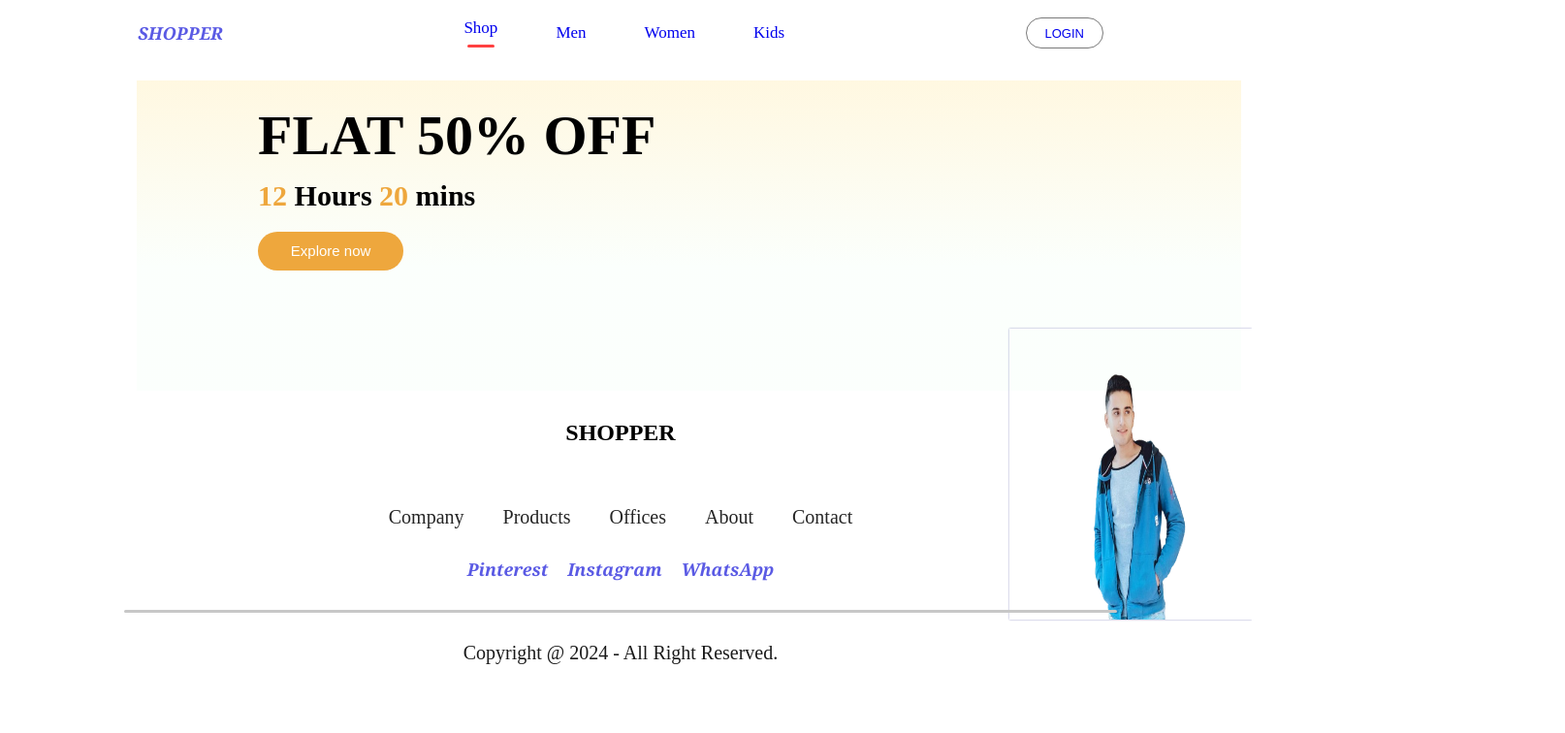
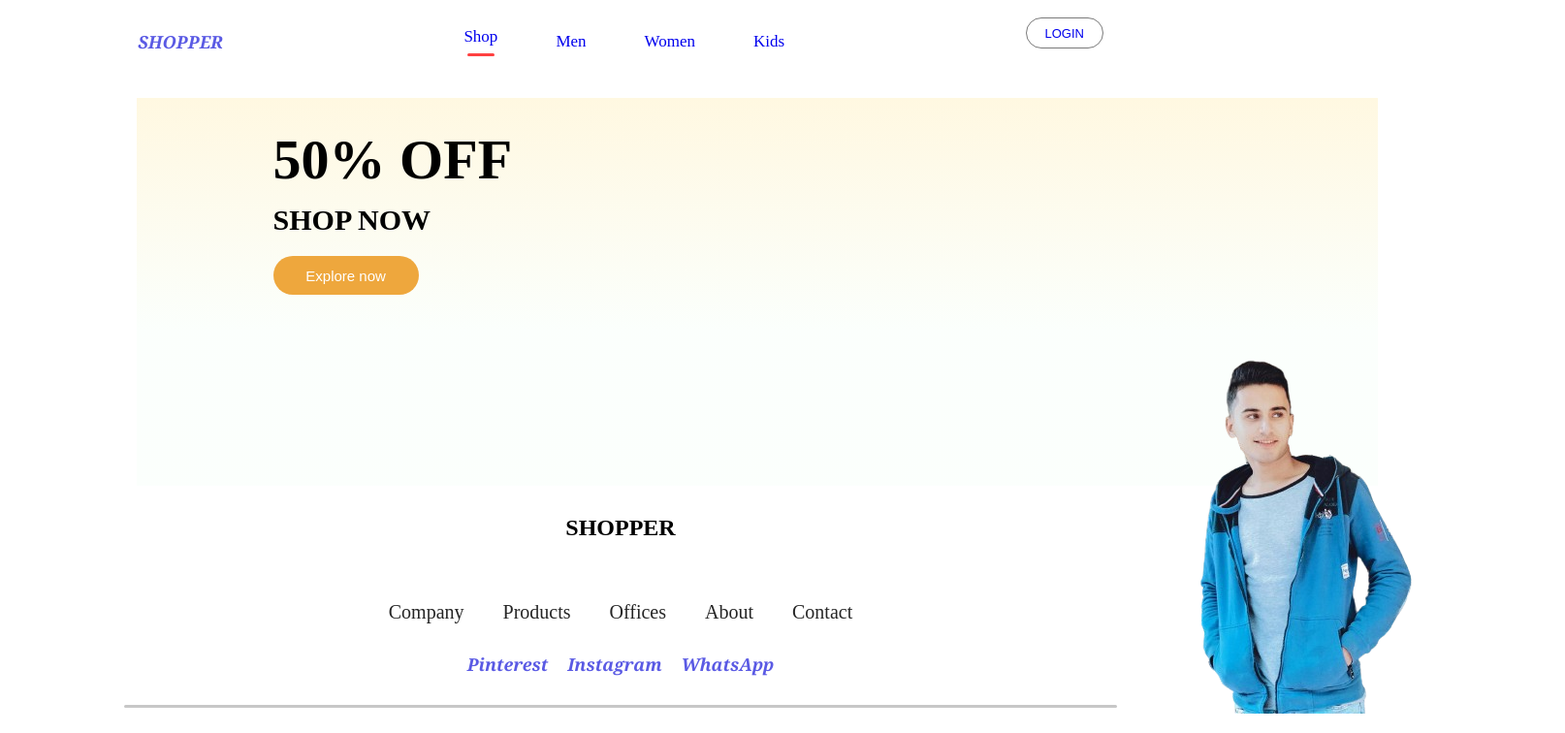
Before and after one commit to Nishakhawas/Clothing-store-Ecommerce-Site-, a React (Create React App) app: page /kids in a window 1280 px wide. Shown: the top 756 px of the page at 97% size, 1614 px wide, since content can reach past the window. Built offline with nearby package versions, Linux system fonts and the light colour scheme.

Commit message:
[FIX] Bug

```diff
--- a/public/index.html
+++ b/public/index.html
@@ -3,7 +3,7 @@
   <head>
     <meta charset="utf-8" />
     <link rel="icon" href="%PUBLIC_URL%/favicon.ico" />
-    <meta name="viewport" content="width=device-width, initial-scale=1" />
+    <meta name="viewport" content="width=device-width, initial-scale=0" />
     <meta name="theme-color" content="#000000" />
     <meta
       name="description"
--- /dev/null
+++ b/src/App.css
@@ -0,0 +1,4 @@
+body{
+    max-width:100vw ;
+    overflow-x: hidden;
+}
--- a/src/App.js
+++ b/src/App.js
@@ -1,5 +1,6 @@
 import React from "react";
 import Routing from "./Routing";
+import '../src/App.css'
 
 function App() {
   return (
--- a/src/pages/CSS/Login.css
+++ b/src/Login/Login.css
@@ -6,14 +6,14 @@
 }
 .loginsignup-container{
     width:380px;
-    height:500px;
+    height:480px;
     background: white;
     margin: auto;
     padding: 20px 60px;
 
 }
 .loginsignup-container h1{
-    margin: 20px 0px;
+    margin: 40px 0px;
 
 }
 .loginsignup-fields{
@@ -32,12 +32,12 @@
     color: #5c5c5c;
     font-size: 16px;
 }
-.loginsignup-container button{
+ .button{
     width: 400px;
     height: 38px;
     color: white;
     background: #41e7b2;
-    margin-top: 20px;
+
     border: none;
     font-size: 18px;
     font-weight: 400;
--- a/src/pages/Login.jsx
+++ b/src/Login/Login.jsx
@@ -1,5 +1,5 @@
 import React from 'react'
-import './CSS/Login.css'
+import './Login.css'
 export default function Login() {
   return (
     <div className='form'>
@@ -9,8 +9,9 @@ export default function Login() {
       <input type="text"placeholder='Enter Your Name' />
       <input type="email"placeholder='Enter Your email ' />
       <input type="password"placeholder='Enter Your password' />
+      <button className='button'>CONTINUE</button>
         </div>
-     <button>CONTINUE</button>
+
      <p className='loginsignup-login'>Already have an account?<span> Login Here</span></p>
      <div className="loginsignup-agree">
       <input type="checkbox" name="" id="" />
--- a/src/Routing.jsx
+++ b/src/Routing.jsx
@@ -4,7 +4,7 @@ import Navbar from './components/Navbar/Navbar'
 import ShopCategory from './pages/ShopCategory'
 import Shop from './pages/Shop'
 import Product from './pages/Product'
-import Login from './pages/Login'
+import Login from './Login/Login'
 import Cart from './pages/Cart'
 import Footer from './components/Footer/Footer'
 
--- a/src/components/Items/item.css
+++ b/src/components/Items/item.css
@@ -31,7 +31,7 @@
     margin-top: -10px;
 }
 
-.item:hover{
+/* .item:hover{
     transform: scale(1.05);
     transition: 0.6s;
-}
+} */
--- a/src/components/Navbar/Navbar.jsx
+++ b/src/components/Navbar/Navbar.jsx
@@ -20,7 +20,7 @@ SHOPPER
         <li onClick={()=>{setMenu("kids")}}> <Link style={{textDecoration:'none'}} to = '/kids'>Kids</Link>{menu==="kids"?<hr/>:<></>} </li>
     </ul>
     <div className='login-cart'>
-        <button> <Link style={{textDecoration:'none'}} to ='/login'>LOGIN</Link></button>
+        <button onClick= {()=>{setMenu("login")}}> <Link style={{textDecoration:'none'}} to ='/login'>LOGIN</Link></button>
         <img src="" alt="" />
         {/* <div className='nav-count'>0</div> */}
 
--- a/src/components/NewCollections/newcollection.css
+++ b/src/components/NewCollections/newcollection.css
@@ -12,7 +12,7 @@
     display:flex;
     flex-direction: column;
     align-items: center;
-    gap: 10px;
+    /* gap: 10px; */
     height: 90vh;
 }
 
--- a/src/pages/CSS/shopcategory.css
+++ b/src/pages/CSS/shopcategory.css
@@ -1,30 +1,36 @@
 .shop-category{
    display: flex;
    flex-direction: column;
-    height: 40vh;
+    height: 50vh;
     background: linear-gradient(180deg,#fff8e1 0%,#e1ffea22 60%,#e1ffea22 60%);
     margin-left: 11% ;
     margin-top:15px;
+    width: 100%;
 
 
 }
 
-.shop-category h2{
-    margin-top: 2%;
+.shop-category h3{
+    margin-top: 30px;
     margin-left: 11%;
     font-size: 58px;
 
 
 }
 
-.shop-category h3{
+.shop-category h4{
     margin-top: 12px;
-    margin-left: 11%;
+    margin-left: 20px;
     font-size: 30px;
 
 
 }
-.shop-explore button{
+.shop-category h4{
+    margin-top: 12px;
+    margin-left: 11%;
+
+}
+.shop-category button{
     margin-left: 11%;
     margin-top: 20px;
     width: 150px;
@@ -42,9 +48,7 @@
 h3 span{
     color: rgb(238, 167, 61);
 }
-.image img{
-    display: flex;
-    margin-left: 80%;
-    margin-top: 80px;
 
+img{
+    margin-left: 70%;
 }
--- a/src/pages/ShopCategory.jsx
+++ b/src/pages/ShopCategory.jsx
@@ -3,19 +3,29 @@ import './CSS/shopcategory.css'
 import mens from '../components/Assets/mens4 remove.png'
 export default function ShopCategory() {
   return (
+  <>
+    <div className='shop-category'>
+      <h3>50% OFF</h3>
+      <h4>SHOP NOW</h4>
+      {/* <h3><span>12 </span>Hours <span>20</span> mins</h3> */}
+      <div>
+      <button >Explore now</button>
+      </div>
+      <div>
+        <img src={mens} alt="" />
+        </div>
+          </div>
+      {/* <div className='explore'>
+        <img src={mens} alt="" />
+        <img src="" alt="" />
+        <img src="" alt="" />
 
-    <div className='shop-category'>
-      <h2>FLAT 50% OFF</h2>
-      <h3><span>12 </span>Hours <span>20</span> mins</h3>
+      </div> */}
+      </>
 
-      <div className='shop-explore'>
-        <button>Explore now</button>
-      </div>
-      <div className='image'>
-        <img src={mens} alt="" />
-      </div>
 
-    </div>
+
+
 
   )
 }
```
